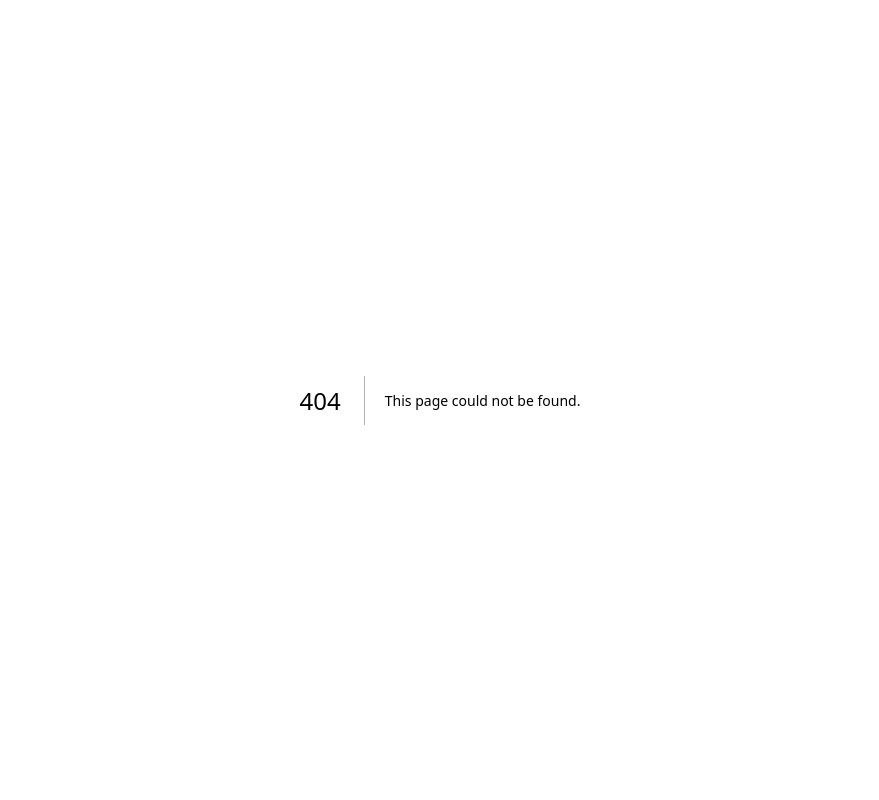
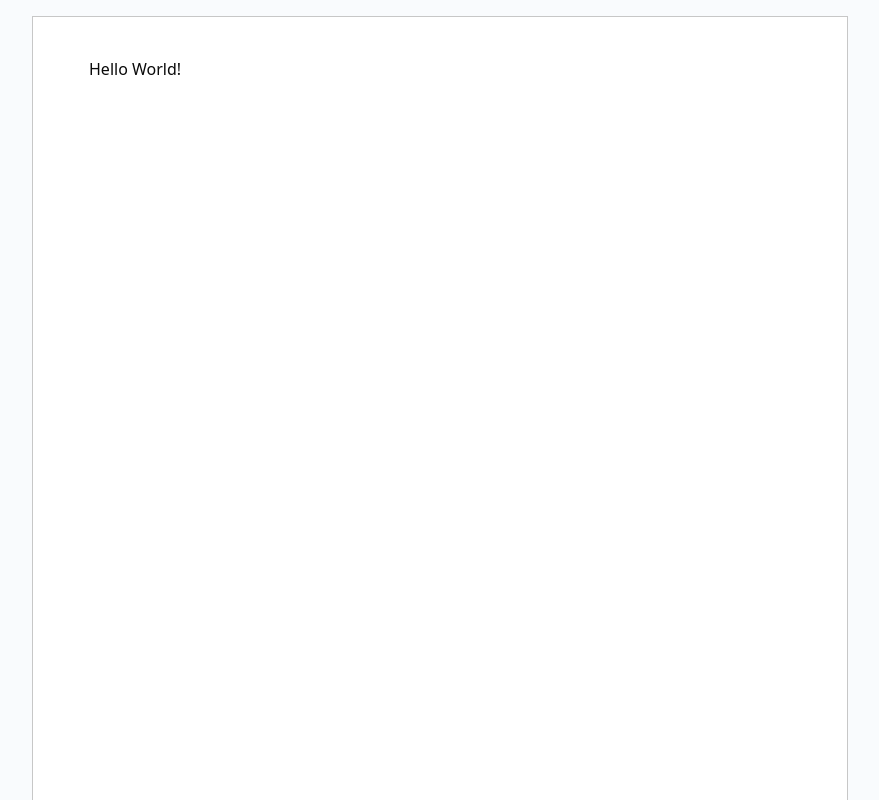
Before and after one commit to mahm0udnasr/Google-Docs-Clone, a Next.js app: page /documents/123 in a window 1280 px wide. Before the commit this address had no page. Shown: the top 800 px of the page, without its empty margins (200-1079 px from the left). Built offline with nearby package versions, Linux system fonts and the light colour scheme.

Commit message:
add doc by id and editor

```diff
--- /dev/null
+++ b/app/documents/[documentId]/editor.tsx
@@ -0,0 +1,25 @@
+"use client";
+import { useEditor, EditorContent } from "@tiptap/react";
+import StarterKit from "@tiptap/starter-kit";
+
+export const Editor = () => {
+  const editor = useEditor({
+    editorProps: {
+      attributes: {
+        style: "padding-left: 56px; padding-right: 56px;",
+        class:
+          "focus:outline-none print:border-0 bg-white border border-[#C7C7C7] flex flex-col min-h-[1054px] w-[816px] pt-10 pr-14 pb-10 cursor-text",
+      },
+    },
+    extensions: [StarterKit],
+    content: "<p>Hello World!</p>",
+    immediatelyRender: true,
+  });
+  return (
+    <div className="size-full overflow-x-auto bg-[#F9fBFD] px-4 print:p-0 print:bg-white print:overflow-visible">
+      <div className="min-w-max flex justify-center w-[816px] py-4 print:py-0 mx-auto print:w-full print:min-w-0">
+        <EditorContent editor={editor} />
+      </div>
+    </div>
+  );
+};
--- /dev/null
+++ b/app/documents/[documentId]/page.tsx
@@ -0,0 +1,15 @@
+import { Editor } from "./editor";
+interface DocumentPageProps {
+  params: Promise<{ documentId: string }>;
+}
+
+const DocumentPage = async ({ params }: DocumentPageProps) => {
+  const documentId = (await params).documentId;
+  return (
+    <div className="min-h-screen bg-[#FAFBFD]">
+      <Editor />
+    </div>
+  );
+};
+
+export default DocumentPage;
```
